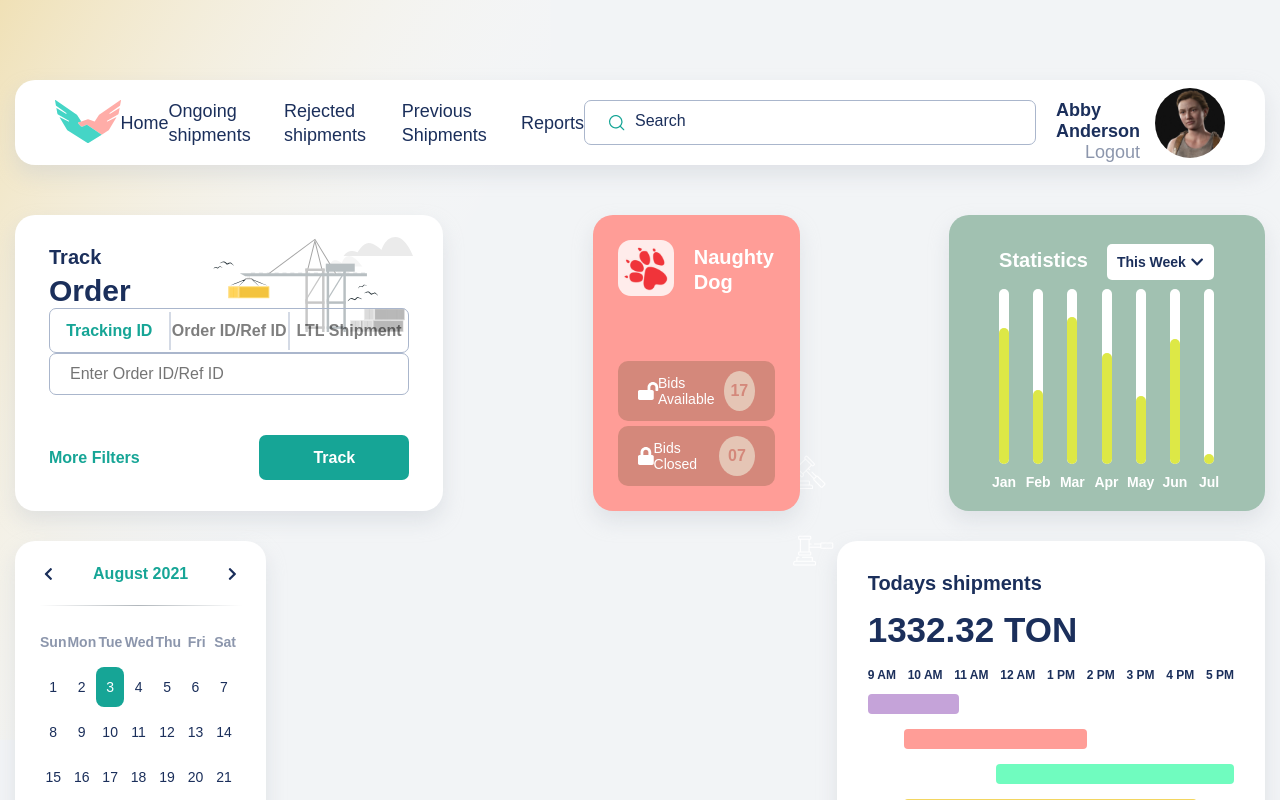
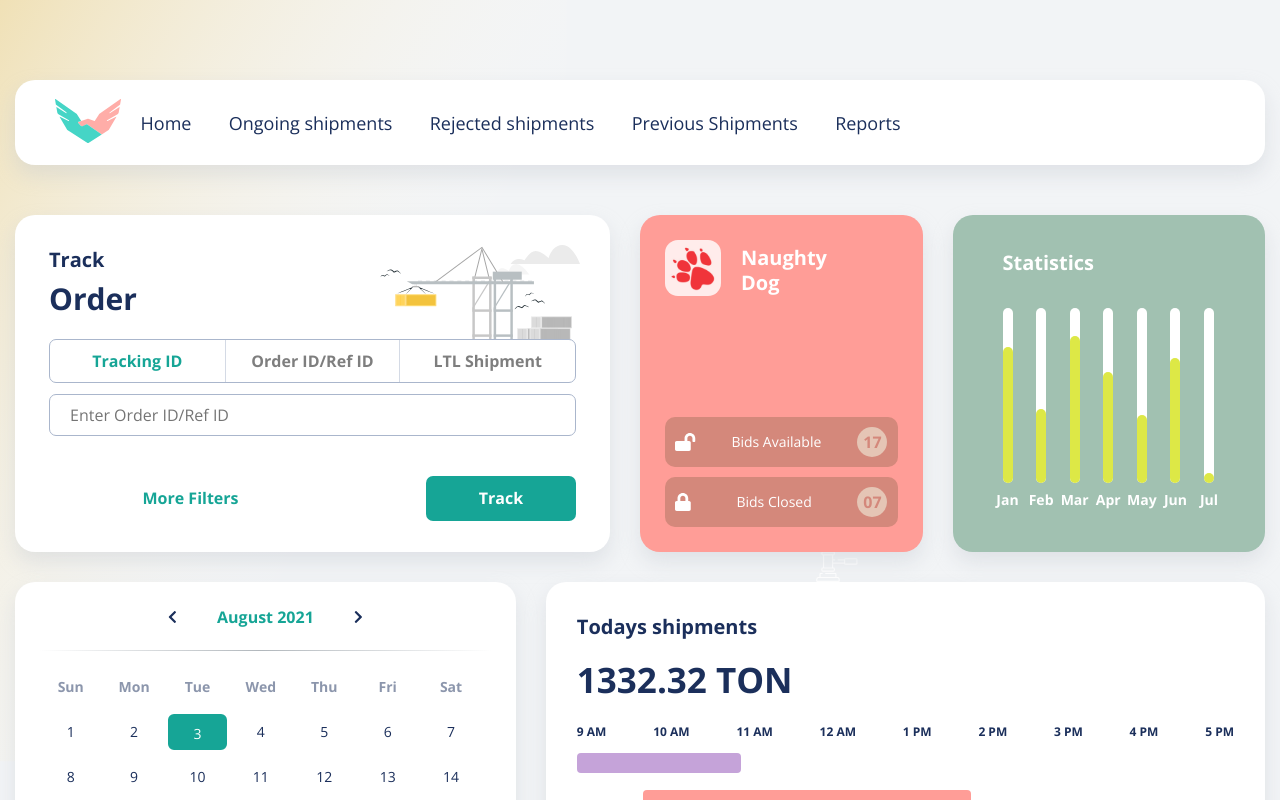
Before and after one commit to KamilTokarz110/Vue-dashboard, a Vue app: page / in a window 1280 px wide. Shown: the top 800 px of the page. Built offline with nearby package versions, Linux system fonts and the light colour scheme.

Commit message:
Applying corrections to grid and adding 1024px br-point

```diff
--- a/src/components/Navigation.vue
+++ b/src/components/Navigation.vue
@@ -3,6 +3,7 @@ nav.nav
 		.nav__logo
 			img.nav__image(src="../assets/nav_logo.svg")
 
+		.nav__mobile
 			i.fas.fa-search.icon
 			i.far.fa-user.icon
 			i.fas.fa-bars.icon
@@ -18,6 +19,7 @@ nav.nav
 			li.nav__item
 				a.nav__link Reports
 		.nav__search-container
+			.wrap
 				input.nav__search(type="search", name="search", placeholder="Search")
 
 				img.nav__search-image(src="../assets/icons/magnifier.png")
@@ -50,20 +52,37 @@ export default {
 		box-shadow: 0px 10px 20px #c4c8d066;
 		border-radius: 20px;
 		opacity: 1;
-
+		&__mobile {
+			display:flex;
+			align-items: center;
+			justify-content: space-evenly;
+			height: 100%;
+			width:100%;
+			/*background-color: red;*/
+			padding:5px 5px;
+			@include md{
+				justify-content: flex-end;
+				/*background-color: red;*/
+				margin-left:auto;
+				width: 200px;
+				gap:40px;
+			}
 			.fa-bars {
 				font-size: 2.4rem;
 				color: $nav-font-color;
 			}
+
 			.fa-search {
 				font-size: 2.4rem;
 
 				color: $nav-font-color;
 			}
+
 			.fa-user {
 				font-size: 2.4rem;
 
 				color: $nav-font-color;
+			}
 		}
 		&__list {
 			display: none;
@@ -118,6 +137,7 @@ export default {
 				display: none;
 			}
 		}
+
 		&__search-image {
 			display: none;
 		}
@@ -146,7 +166,7 @@ export default {
 			// background-color: yellowgreen;
 			display: Flex;
 			flex-basis: 100%;
-    justify-content: space-between;
+			justify-content: flex-start;
 			align-items: center;
 
 			margin: 80px 0px 50px 0px;
@@ -181,7 +201,9 @@ export default {
 				align-items: center;
 				list-style: none;
 				height: 24px;
+				min-width: 800px;
 				flex-basis: 776px;
+				padding: 0px 20px;
 			}
 
 			&__item {
@@ -196,6 +218,7 @@ export default {
 				position: relative;
 				display: block;
 				transition: 0.2s;
+
 				&:after {
 					background: none repeat scroll 0 0 transparent;
 					bottom: 0;
@@ -208,12 +231,25 @@ export default {
 					transition: width 0.3s ease 0s, left 0.3s ease 0s;
 					width: 0;
 				}
+
 				&:hover:after {
 					width: 100%;
 					left: 0;
 				}
 			}
-
+			&__search-container{
+				position:relative;
+				display: none;
+				align-items: center;
+				justify-content: center;
+				width: 100%;
+				@include xl{
+					display:flex;
+				}
+			}
+			.wrap{
+				width: 100%;
+			}
 			&__search {
 				display: flex;
 				// position: relative;
@@ -221,14 +257,16 @@ export default {
 				justify-content: center;
 
 				height: 45px;
-      width: 452px;
+				width: 100%;
+				/*max-width: 350px;*/
 
-      padding: 20px 50px;
+				padding: 0px 60px;
 
 				background: #ffffff 0% 0% no-repeat padding-box;
 				border: 1px solid #aab6cc;
 				border-radius: 7px;
 				opacity: 1;
+
 				&::placeholder {
 					display: block;
 					font-size: 1.6rem;
@@ -236,11 +274,14 @@ export default {
 					opacity: 1;
 				}
 			}
+			&__mobile{
+				display:none;
+			}
 
-    &__search-container {
-      display: block;
-      position: relative;
-    }
+			/*&__search-container {*/
+				/*display: block;*/
+				/*position: relative;*/
+			/*}*/
 
 			&__search-image {
 				display: block;
@@ -250,11 +291,15 @@ export default {
 			}
 
 			&__profile {
-      display: flex;
+				display: none;
 				align-items: center;
 				justify-content: space-between;
-
+				min-width: 245px;
 				gap: 15px;
+				margin-left:auto;
+				@include xl{
+					display:flex;
+				}
 
 				&-info {
 					display: block;
--- a/src/components/Section_main.vue
+++ b/src/components/Section_main.vue
@@ -6,7 +6,7 @@
       //- img.card--track-order__image(src="../assets/card--track-order.svg")
 
     .card--track-order__item
-      p.card--track-order__text Tracking ID
+      p.card--track-order__text.is-active Tracking ID
       p.card--track-order__text Order ID/Ref ID
       p.card--track-order__text LTL Shipment
     .card--track-order__input-container
--- a/src/scss/_breakpoints.scss
+++ b/src/scss/_breakpoints.scss
@@ -28,7 +28,7 @@ $screens: (sm: $screen-sm, md: $screen-md, lg: $screen-lg, xl: $screen-xl);
 
 /* Extra large devices */
 @mixin xl {
-    @media (min-width: map-get($screens, lg) + 'px') {
+    @media (min-width: map-get($screens, xl) + 'px') {
         @content;
     }
 }
--- a/src/scss/_main.scss
+++ b/src/scss/_main.scss
@@ -1,19 +1,19 @@
+@import url('https://fonts.googleapis.com/css2?family=Open+Sans:wght@300;400;600;700;800&display=swap');
+
 html {
-    font-family: arial, sans-serif;
+  font-family: 'Open Sans', sans-serif;
   background-color: $main-color;
   font-size: 10px;
 
 }
 
 
-
 .container {
   @include lg {
     max-width: 1780px;
 
 
   }
-
 
 
 }
@@ -273,7 +273,7 @@ html {
   display: flex;
   flex-direction: row;
   flex-wrap: wrap;
-    justify-content: space-between;
+  //justify-content: space-between;
   // align-items: center;
   // min-height: 100vh;
   // background-color: red;
@@ -281,11 +281,9 @@ html {
 
   margin: 10px 0 10px 0;
 
-    @include lg {
-        margin: 0 0 0 0;
-        justify-content: space-between
-    }
-
+  //@include lg {
+  //    margin: 0 0 0 0;
+  //just
 
 
 }
@@ -304,7 +302,7 @@ html {
 
   @include md {
     // background-color: red;
-        flex-basis: calc((100% /12) * 6 - #{$flex-gap});
+    flex-basis: calc((100% / 12) * 6 - #{$flex-gap});
   }
 
   @include lg {
@@ -315,12 +313,11 @@ html {
   }
 
 
-
   &--track-order {
 
     position: relative;
     flex-wrap: wrap;
-        font-size: 1.4rem;
+    font-size: 1rem;
     padding: 20px 20px 20px 20px;
     gap: 10px;
     // background-image: url("../assets/card--track-order.svg");
@@ -331,7 +328,6 @@ html {
     // white-space: nowrap;
     // overflow: hidden;
 
-        text-overflow: ellipsis;
 
     @include lg {
 
@@ -342,8 +338,8 @@ html {
 
     &__picture {
       position: absolute;
-            top: 4%;
-            right: 5%;
+      top: 14%;
+      right: 6%;
       background-image: url("../assets/card--track-order.svg");
       background-size: 100%;
       background-repeat: no-repeat;
@@ -353,10 +349,9 @@ html {
       @include md {
         width: 140px;
         height: 140px;
-                right: 18px;
-                top: 2px;
-            }
-
+
+        top: 13%;
+      }
 
 
       @include lg {
@@ -365,36 +360,37 @@ html {
         width: 200px;
         height: 200px;
         right: 30px;
-                top: 22px;
-            }
-
-            @media(max-width: 1180px) {
-
         top: 30px;
       }
 
-        }
-
-
+      //@media(max-width: 1180px) {
+      //
+      //  top: 30px;
+      //}
+
+    }
 
 
     &__title {
       flex-basis: 100%;
       color: $nav-font-color;
-
-
-            @include lg {
       font-size: 2rem;
-                margin-bottom: 10px;
-
+
+      @include lg {
+        font-size: 2rem;
+        margin-bottom: 20px;
+
+      }
+
+      @include xl {
+        margin-bottom: 0px;
       }
 
 
       &--bg {
         display: block;
         font-weight: bold;
-                font-size: 2rem;
-                margin-top: 10px;
+        font-size: 3rem;
         margin-bottom: 10px;
 
         @include lg {
@@ -417,11 +413,13 @@ html {
       border: 1px solid #aab6cc;
       border-radius: 7px;
       opacity: 1;
-
-            @include lg {
-                height: 45px;
-            }
-
+      height: fit-content;
+
+      @include lg {
+        //height: 45px;
+        //margin-bottom:10px;
+
+      }
 
 
     }
@@ -430,38 +428,54 @@ html {
       flex-basis: 100%;
 
 
-            line-height: 20px;
+      //line-height: 20px;
+      //font-weight: bold;
+      text-align: center;
+      padding: 11px 5px;
+
+
+      opacity: 0.5;
       font-weight: bold;
-            text-align: center;
-
-            font-size: 1.2rem;
-            opacity: 0.5;
-
-
-
-
-
-            @media (min-width: 375px) {
-                line-height: 35px;
-
-            }
-
+
+      overflow: hidden;
+      white-space: nowrap;
+      text-overflow: ellipsis;
+
+      cursor: pointer;
+      transition: .2;
+
+      &:hover {
+        color: rgba(#16A596, .4);
+
+        // border: 2px solid white;
+        // border-radius: 8px;
+        opacity: 1;
+      }
 
       &:nth-child(2) {
-                border-right: 2px solid #aab6cc;
-                border-left: 2px solid #aab6cc;
-
-                @include lg {
-                    line-height: 45px;
-                }
-
-            }
-
-            &:nth-child(1) {
+        border-right: 1px solid #AAB6CC;
+        border-left: 1px solid #AAB6CC;
+      }
+
+      @include md {
+        padding: 11px 14px;
+      }
+
+      @include lg {
+        font-size: 1.6rem;
+        line-height: 1.6rem;
+        padding: 13px 5px;
+      }
+
+      &.is-active {
         color: $active-color;
         opacity: 1;
-            }
-        }
+
+      }
+
+
+    }
+
 
     &__input-container {
       display: flex;
@@ -473,13 +487,18 @@ html {
 
       @include lg {
         gap: 40px;
-            }
-
-
-            @media (min-width: 425px) {
-                justify-content: space-between;
-
-            }
+        margin-top: 16px;
+      }
+
+      @include xl {
+        margin-top: 0px;
+      }
+
+
+      //@media (min-width: 425px) {
+      //  justify-content: space-between;
+      //
+      //}
     }
 
     &__input {
@@ -491,11 +510,8 @@ html {
       border-radius: 7px;
       opacity: 1;
       padding: 20px 20px;
-        }
-
-
-
-
+      margin-top: -5px;
+    }
 
 
     @include md {
@@ -505,94 +521,31 @@ html {
       background-size: 40% auto;
 
 
-            &__text {
-                flex-basis: 100%;
-
-
-                line-height: 38px;
-
-
-
-                font-size: 1.6rem;
-
-            }
-
-            &__title {
-
-                margin-bottom: 10px;
-
-                @include lg {
-                    // font-size: 2rem;
-                    margin-bottom: 0;
-
-                }
-
-
-                &--bg {
-
-
-                    margin-top: 5px;
-                }
-
-
-            }
-
-
-
-
-
-            &__text {
-
-
-                font-size: 1.2rem;
-                opacity: 0.5;
-
-                @include lg {
-                    flex-basis: 100%;
-
-
-
-
-                    line-height: 45px;
-
-
-
-                    font-size: 1.6rem;
-
-                }
-
-                &:nth-child(2) {
-
-                    line-height: 38px;
-
-                }
-
-
-            }
+    }
+
 
     &__input-container {
 
 
-                @media (min-width: 425px) {
-                    justify-content: space-between;
-
-                }
-            }
-
-
-        }
-
-
-
-        @include lg {
-            flex-basis: calc((100% / 12) * 4.4 - #{$flex-gap});
+      //@media (min-width: 425px) {
+      //  justify-content: space-between;
+      //
+      //}
+    }
+
+
+    @include lg {
+      flex-basis: calc((100% / 12) * 6 - #{$flex-gap});
+      max-width: calc((100% / 12) * 6 - #{$flex-gap});
       gap: 0px;
       padding: 31px 34px;
-
-
-
-
-
+    }
+
+    @include xl {
+      flex-basis: calc((100% / 12) * 4 - #{$flex-gap});
+      max-width: calc((100% / 12) * 4 - #{$flex-gap});
+      gap: 0px;
+      padding: 31px 34px;
     }
 
 
@@ -612,6 +565,7 @@ html {
 
 
     @include lg {
+
       padding: 25px 25px;
     }
 
@@ -643,6 +597,7 @@ html {
         // padding-left: 10px;
         line-height: 25px;
         // align-self: flex-start;
+
       }
     }
 
@@ -655,7 +610,10 @@ html {
       flex-basis: 100%;
 
       @include lg {
-                gap: 0px;
+        gap: 10px;
+        height: fit-content;
+        align-self: flex-end;
+        // margin-bottom: 0px;
       }
     }
 
@@ -678,6 +636,14 @@ html {
 
       @include lg {
         font-size: 1.4rem;
+        padding: 0 0;
+        align-items: center;
+        justify-content: space-between;
+        height: 50px;
+        //width: 50px;
+        line-height: 50px;
+        padding: 5px 10px;
+        // gap: 10px;
       }
 
 
@@ -695,9 +661,9 @@ html {
 
         // padding: 5px 5px;
         @include lg {
-                    width: 40px;
-                    height: 40px;
-                    line-height: 40px;
+          width: 30px;
+          height: 30px;
+          line-height: 30px;
           font-size: 2rem;
         }
       }
@@ -708,13 +674,11 @@ html {
 
       font-size: 1.6rem;
     }
-
-
 
 
     @include md {
       // background-color: red;
-            flex-basis: calc((100% /12) * 5 - #{$flex-gap});
+      flex-basis: calc((100% / 12) * 5);
 
       &__item {
         font-size: 1.4rem;
@@ -732,7 +696,15 @@ html {
     }
 
     @include lg {
-            flex-basis: calc((100% / 12) * 2.2 - #{$flex-gap});
+      flex-basis: calc((100% / 12) * 3 - #{$flex-gap});
+      max-width: calc((100% / 12) * 3 - #{$flex-gap});
+
+    }
+
+    @include xl {
+      flex-basis: calc((100% / 12) * 2 - #{$flex-gap} + 20px);
+      max-width: calc((100% / 12) * 2 - #{$flex-gap} + 20px);
+
     }
   }
 
@@ -749,20 +721,29 @@ html {
     padding: 29px 25px 45px 25px;
 
 
-
     @include md {
       flex-basis: calc((100% / 12) * 6 - #{$flex-gap});
 
     }
 
     @include lg {
-            flex-basis: calc((100% / 12) * 2.8 - #{$flex-gap});
+      flex-basis: calc((100% / 12) * 3);
+      max-width: calc((100% / 12) * 3);
       padding: 29px 51px 38px 50px;
       gap: 0px 0px;
 
 
-
-        }
+    }
+
+    @include xl {
+      flex-basis: calc((100% / 12) * 3 - 30px);
+      max-width: calc((100% / 12) * 3 - 30px);
+      padding: 29px 51px 38px 50px;
+      gap: 0px 0px;
+
+
+    }
+
 
     &__header {
       display: flex;
@@ -786,7 +767,6 @@ html {
       display: flex;
       align-items: center;
       justify-content: space-between;
-
 
 
       font-size: 1.4rem;
@@ -802,10 +782,15 @@ html {
       border-radius: 5px;
 
       @include lg {
+        display: none;
         padding: 5px 5px;
         width: 126px;
         height: 36px;
         justify-content: space-evenly;
+      }
+
+      @include xl {
+        display: flex;
       }
     }
 
@@ -935,10 +920,9 @@ html {
       gap: 5px 0px;
 
 
-
       &--days {
 
-
+        font-weight: 400;
         justify-content: space-between;
 
 
@@ -965,8 +949,10 @@ html {
 
       &:nth-child(10) {
         color: white;
-                background: #16A596 0% 0% no-repeat padding-box;
+        background-color: #16A596;
+        border: 2px solid white;
         border-radius: 8px;
+        transition: .2s;
       }
 
 
@@ -974,18 +960,25 @@ html {
         // text-align: center;
         // padding: 10px 5px;
         opacity: 1;
-                font-weight: bold;
+        font-weight: 400;
 
         @include lg {
           font-weight: normal;
           font-size: 1.4rem;
 
+          &:hover {
+            color: white;
+            background-color: rgba(#16A596, .4);
+            border: 2px solid white;
+            border-radius: 8px;
+          }
+
         }
       }
     }
 
     @include md {
-            flex-basis: calc((100% / 12) * 6 - #{$flex-gap});
+      flex-basis: calc((100% / 12) * 6);
 
       &__year {
         font-size: 1.6rem;
@@ -994,7 +987,13 @@ html {
     }
 
     @include lg {
-            flex-basis: calc((100% / 12) * 2.7 - #{$flex-gap});
+      flex-basis: calc((100% / 12) * 5 - 20px);
+      max-width: calc((100% / 12) * 5 - 20px);
+    }
+
+    @include xl {
+      flex-basis: calc((100% / 12) * 3 - 20px);
+      max-width: calc((100% / 12) * 3 - 20px);
     }
   }
 
@@ -1005,9 +1004,6 @@ html {
     @include lg {
       padding: 31px 31px 34px 31px;
     }
-
-
-
 
 
     gap: 10px 0px;
@@ -1020,7 +1016,6 @@ html {
       @include lg {
         font-size: 4rem;
       }
-
 
 
       &--big {
@@ -1062,9 +1057,6 @@ html {
       // background-color: red;
       flex-basis: 100%;
       height: 20px;
-
-
-
 
 
       &-color {
@@ -1100,8 +1092,6 @@ html {
       }
 
 
-
-
     }
 
     &__legend {
@@ -1112,7 +1102,6 @@ html {
       align-items: center;
       justify-content: center;
       gap: 10px;
-
 
 
       &-item {
@@ -1189,7 +1178,13 @@ html {
 
 
     @include lg {
-            flex-basis: calc((100% / 12) * 4.4 - #{$flex-gap});
+      flex-basis: calc((100% / 12) * 7 - 10px);
+      max-width: calc((100% / 12) * 7 - 10px);
+    }
+
+    @include xl {
+      flex-basis: calc((100% / 12) * 5 - #{$flex-gap});
+      max-width: calc((100% / 12) * 5 - #{$flex-gap});
     }
   }
 
@@ -1202,7 +1197,7 @@ html {
 
     // font-size: 1.4rem;
 
-        gap: 40px;
+    gap: 20px;
     // margin-bottom: 20px;
 
     @include md {
@@ -1263,8 +1258,6 @@ html {
       }
 
 
-
-
     }
 
     .columnn {
@@ -1315,14 +1308,25 @@ html {
       gap: 15px;
       padding: 20px 20px;
       flex-basis: 100%;
-
+      transition: .4s;
       border-radius: 10px;
       margin-bottom: 15px;
 
+      @include lg {
+
+        cursor: pointer;
+
+        &:hover {
+          background-size: 400% !important;
+        }
+      }
+
       &--1 {
 
-
-                background: transparent linear-gradient(54deg, #FFF2F2 70%, #DE7575 100%) 0% 0% no-repeat padding-box;
+        background: transparent linear-gradient(54deg, #FFF2F2 0%, rgba(#DE7575, .5) 100%) 0% 0% no-repeat padding-box;
+
+        background-size: 180%;
+        //background: transparent linear-gradient(54deg, #FFF2F2 70%, #DE7575 100%) 0% 0% no-repeat padding-box;
         border: 1px solid #EED5D5;
 
         color: #D88787;
@@ -1330,25 +1334,28 @@ html {
 
       &--2 {
 
-                background: transparent linear-gradient(49deg, #EDECFF 70%, #736F9F 100%) 0% 0% no-repeat padding-box;
+        background: transparent linear-gradient(49deg, #EDECFF 0%, rgba(#736F9F, .5) 100%) 0% 0% no-repeat padding-box;
         border: 1px solid #C9C7EB;
         color: #1A0CE2;
+        background-size: 180%
       }
 
       &--3 {
 
-                background: transparent linear-gradient(55deg, #DFFEF2 70%, #6C9B88 100%) 0% 0% no-repeat padding-box;
+        background: transparent linear-gradient(55deg, #DFFEF2 0%, rgba(#6C9B88, .5) 100%) 0% 0% no-repeat padding-box;
         border: 1px solid #B7DFCF;
         color: #2BC98A;
+        background-size: 180%;
+        transition: .3s;
 
       }
 
       &--4 {
 
-                background: transparent linear-gradient(48deg, #F6F0DF 70%, #F3C548 100%) 0% 0% no-repeat padding-box;
+        background: transparent linear-gradient(48deg, #F6F0DF 0%, rgba(#F3C548, .5) 100%) 0% 0% no-repeat padding-box;
         border: 1px solid #DBD2B9;
         color: #CB9F26;
-
+        background-size: 180%
       }
 
       @include md {
@@ -1395,20 +1402,16 @@ html {
       }
 
 
-
-
-
-
       .card--current-shipment-title {
         font-size: 1.4rem;
         font-weight: normal;
 
         @include lg {
           font-size: 1.6rem;
-                }
-
-            }
-
+          line-height: 1.8rem;
+        }
+
+      }
 
 
       strong {
@@ -1418,13 +1421,9 @@ html {
 
         @include lg {
           font-size: 2rem;
-                }
-            }
-
-
-
-
-
+          line-height: 2.2rem
+        }
+      }
 
 
       &:nth-child(6) {
@@ -1446,10 +1445,6 @@ html {
       }
 
 
-
-
-
-
     }
 
     &__link {
@@ -1475,7 +1470,12 @@ html {
 
 
     @include lg {
-            flex-basis: calc((100% / 12) * 7.8 - #{$flex-gap});
+      flex-basis: calc((100% / 12) * 12);
+      // flex-basis: 50%;
+    }
+
+    @include xl {
+      flex-basis: calc((100% / 12) * 7);
       // flex-basis: 50%;
     }
   }
@@ -1490,9 +1490,10 @@ html {
   &__button {
     width: 150px;
     height: 45px;
-        background: $active-color 0% 0% no-repeat padding-box;
+    background: $active-color;
     border-radius: 7px;
     opacity: 1;
+    transition: .3s;
 
     gap: 40px;
 
@@ -1508,9 +1509,14 @@ html {
     }
 
     @include lg {
-            margin-top: 0px;
+      margin-top: auto;
       font-size: 1.6rem;
       font-weight: bold;
+      margin-left: auto;
+
+      &:hover {
+        background: rgba($active-color, .4);
+      }
 
     }
 
@@ -1519,17 +1525,28 @@ html {
       color: $active-color;
       border-radius: 0px;
       border: none;
+      text-align: center;
+
+      @include lg {
+        text-align: left;
+        margin-top: auto;
+
+      }
+
+      @include xl {
+        margin-left: 0px;
+      }
 
       // text-align: left;
-            @media (min-width: 375px) {
-                // margin: auto 0;
-                text-align: center;
-                border-radius: 0px;
-                text-align: left;
-
-            }
-        }
-    }
-
-
-}
+      //@media (min-width: 375px) {
+      //  // margin: auto 0;
+      //  text-align: center;
+      //  border-radius: 0px;
+      //  text-align: left;
+      //
+      //}
+    }
+  }
+
+
+}
--- a/src/scss/_settings.scss
+++ b/src/scss/_settings.scss
@@ -6,7 +6,7 @@
 $screen-sm: 420;
 $screen-md: 756;
 $screen-lg: 1024;
-$screen-xl: 1400;
+$screen-xl: 1440;
 
 // Gutters – paddings
 $gutter-xs: 15px;
```
Also changed, not shown: 1 other file (tests, documents, lock files or other folders). Lines whose indentation alone changed are shown as unchanged.
